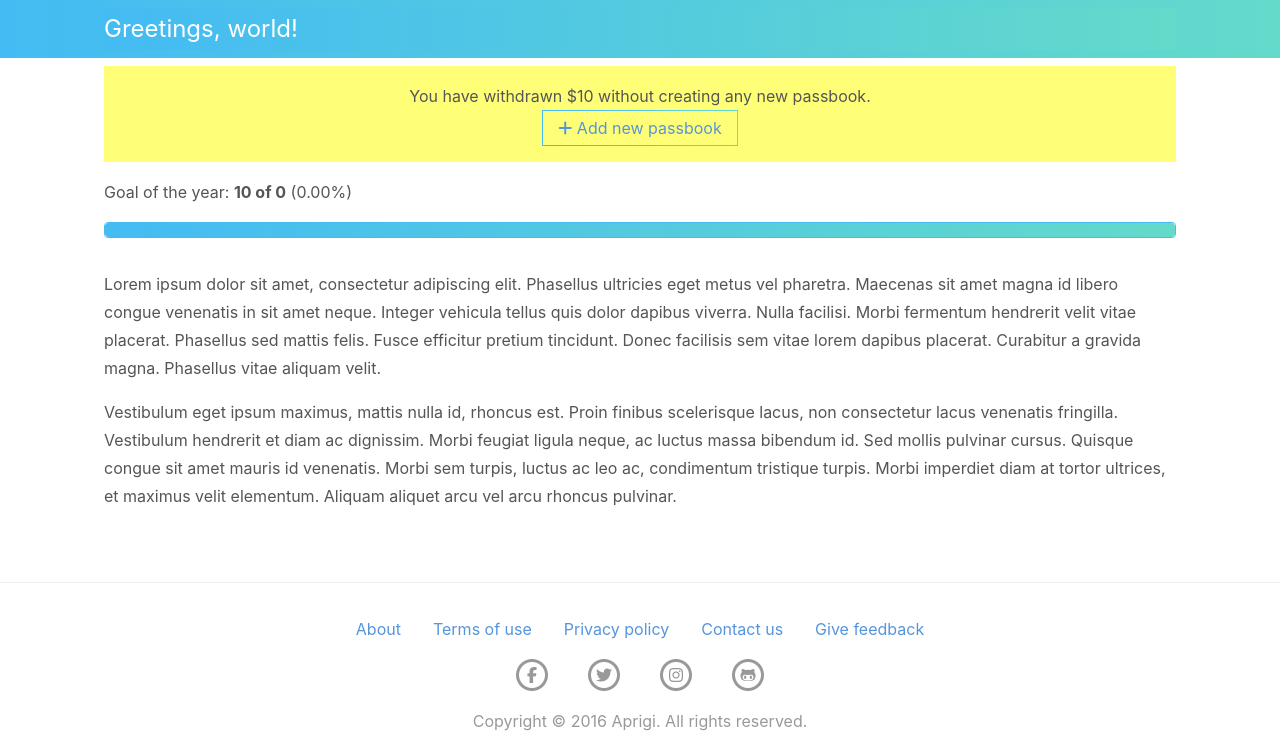
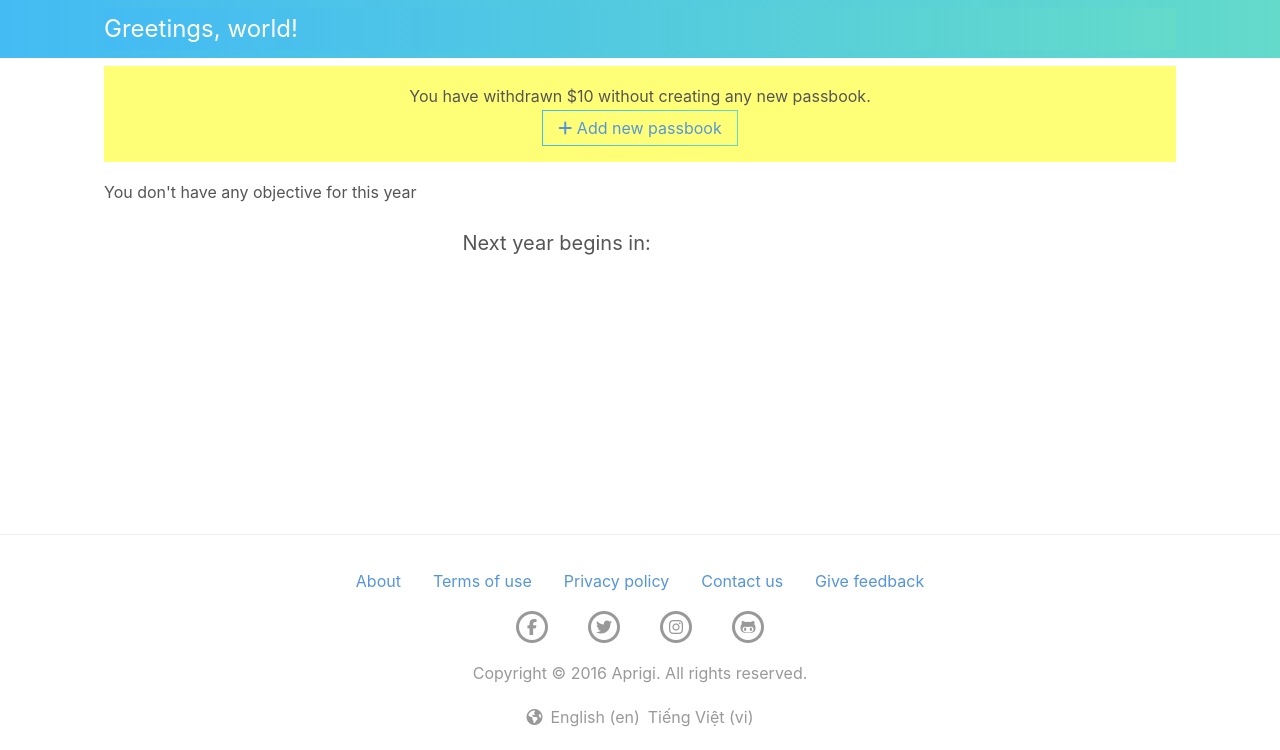
Before and after one commit to manhhomienbienthuy/aprigi, a Django app: page /en/ in a window 1280 px wide. Shown: the part 61-811 px from the top of the page. After the commit the page ends 788 px from the top, so only its background shows below. Run offline with Django 3.2, Linux system fonts and the light colour scheme; tables that the repository leaves empty hold one stand-in row (values such as "Sample post"); style sheets or scripts are compiled from the project's sources; some libraries are stand-ins or nearby versions.

Commit message:
Change homepage and add countdown

```diff
--- a/static_src/js/vpyeu.js
+++ b/static_src/js/vpyeu.js
@@ -9,11 +9,19 @@
 'use strict';
 
 requirejs.config({
+    shim: {
+        'jquery': [],
+        'lodash': [],
+        'jquery.countdown': ['jquery']
+    },
     paths: {
         'jquery': '//ajax.googleapis.com/ajax/libs/jquery/2.2.2/jquery.min',
+        'jquery.countdown': '//cdnjs.cloudflare.com/ajax/libs/jquery.countdown/2.1.0/jquery.countdown.min',
+        'lodash': '//cdnjs.cloudflare.com/ajax/libs/lodash.js/4.13.1/lodash.min',
         'mobile-menu': 'mod/mobile-menu',
         'scroll-top': 'mod/scroll-top',
-        'language-switch': 'mod/language-switch'
+        'language-switch': 'mod/language-switch',
+        'countdown': 'mod/countdown'
     }
 });
 
@@ -29,9 +37,18 @@ define(() => {
                         html.offsetHeight);
     }
 
+    function hasClass(className) {
+         //return a boolean
+        return !!document.getElementsByClassName( className ).length;
+    }
+
     if (getPageHeight() > window.innerHeight * 2) {
         mods.push('scroll-top');
     }
 
+    if (hasClass('countdown')) {
+        mods.push('countdown');
+    }
+
     requirejs(mods);
 });
--- /dev/null
+++ b/static_src/scss/_countdown.scss
@@ -0,0 +1,111 @@
+.countdown {
+    margin: 0 auto;
+    width: 100%;
+    font-size: 1.25rem;
+
+    @include respond-min($screen-medium) {
+        width: 355/16 + rem;
+    }
+
+    .countdown-container {
+        height: 100/16 + rem;
+
+        @include respond-min($screen-medium) {
+            height: 130/16 + rem;
+        }
+    }
+
+    .time {
+        position: relative;
+        display: inline-block;
+        height: 70/16 + rem;
+        width: 3rem;
+        text-align: center;
+        border-radius: 0.5rem;
+        box-shadow: 0 0 0.8rem 0 darken($bg-gray, 30%);
+        perspective: 479/16 + rem;
+        backface-visibility: hidden;
+        transform: translateZ(0);
+
+        @include respond-min($screen-medium) {
+            height: 95/16 + rem;
+            width: 65/16 + rem;
+        }
+    }
+
+    .count {
+        position: absolute;
+        top: 0;
+        display: block;
+        width: 100%;
+        overflow: hidden;
+        font-family: $condensed-font;
+        font-size: 1.5em;
+        line-height: 70/16 + rem;
+        color: $bg-gray;
+        text-align: center;
+        text-shadow: 0 0 0.8rem darken($bg-gray, 50%);
+        background: darken($bg-gray, 90%);
+        transform: translateZ(0);
+        transform-style: flat;
+
+        @include respond-min($screen-medium) {
+            font-size: 2em;
+            line-height: 2.4em;
+        }
+
+        &.top {
+            height: 50%;
+            border-top: 1px solid $text-default;
+            border-bottom: 1px $gray-line;
+            border-radius: 0.5rem 0.5rem 0 0;
+            transform-origin: 50% 100%;
+
+            &.curr {
+                z-index: 3;
+                transform: rotateX(0deg);
+            }
+        }
+
+        &.bottom {
+            height: 50%;
+            top: 50%;
+            line-height: 0;
+            background-image: linear-gradient($text-default, transparent);
+            border-top: 1px solid $black;
+            border-bottom: 1px solid $black;
+            border-radius: 0 0 0.5rem 0.5rem;
+            transform-origin: 50% 0;
+
+            &.next {
+                z-index: 2;
+                transform: rotateX(90deg);
+            }
+        }
+    }
+
+    .label {
+        position: absolute;
+        top: 72/16 + rem;
+        display: block;
+        width: 100%;
+        margin-top: 0.5rem;
+        font-size: 0.8em;
+
+        @include respond-min($screen-medium) {
+            top: 95/16 + rem;
+            font-size: normal;
+        }
+    }
+
+    .flip {
+        .count.curr.top {
+            transition: all 250ms ease-in-out;
+            transform: rotateX(-90deg);
+        }
+        .count.next.bottom {
+            transition: all 250ms ease-in-out 250ms;
+            transform: rotateX(0deg);
+        }
+    }
+}
--- a/static_src/scss/_utils.scss
+++ b/static_src/scss/_utils.scss
@@ -2,6 +2,7 @@
 $text-default: #555;
 $text-light: #999;
 $white: #fff; // Confusing, but in some cases, this can be set to a dark color
+$black: #000;
 $text-blue: #5595db;
 $bg-blue: #44bbf3;
 $bg-green: #63daca;
@@ -21,6 +22,7 @@ $screen-large: 70em;
 $serif: "Palatino Linotype", "Book Antiqua", Palatino, serif;
 $sans-serif: -apple-system, BlinkMacSystemFont, "Segoe UI", "Roboto", "Oxygen", "Ubuntu", "Cantarell", "Fira Sans", "Droid Sans", sans-serif;
 $monospace: Menlo, Monaco, Consolas, "Courier New", monospace;
+$condensed-font: Oswald, sans-serif;
 
 // Media queries mixins
 @mixin respond-min ($width) {
--- a/static_src/scss/vpyeu.scss
+++ b/static_src/scss/vpyeu.scss
@@ -14,6 +14,7 @@
 @import 'forms';
 @import 'tables';
 @import 'buttons';
+@import 'countdown';
 @import 'layout';
 @import 'others';
 @import 'print';
--- a/templates/base.html
+++ b/templates/base.html
@@ -19,6 +19,7 @@
 
     <link rel="stylesheet" href="{% static 'css/vpyeu.css' %}">
     <link rel="stylesheet" href="//maxcdn.bootstrapcdn.com/font-awesome/latest/css/font-awesome.min.css">
+    <link rel="stylesheet" href="https://fonts.googleapis.com/css?family=Oswald&text=0123456789">
   </head>
 
   <body class="{% block body_class %}{% endblock %}">
--- a/templates/homepage.html
+++ b/templates/homepage.html
@@ -26,29 +26,37 @@
       </div>
     {% endif %}
 
-    <p>
-      Goal of the year: <strong>{{ current }} of {{ objective }}</strong>
-      ({{ percentage }})
-    </p>
-    <progress value="{{ current|unlocalize }}" max="{{ objective|unlocalize }}"></progress>
+    {% if objective %}
+      <p>
+        {% blocktrans %}
+          Objective of the year:
+          <strong>${{ current }} of ${{ objective }}</strong>
+          ({{ percentage }})
+        {% endblocktrans %}
+      </p>
+      <progress value="{{ current|unlocalize }}"
+                max="{{ objective|unlocalize }}">
+      </progress>
+    {% else %}
+      <p>{% trans "You don't have any objective for this year" %}</p>
+    {% endif %}
 
-    <p>Lorem ipsum dolor sit amet, consectetur adipiscing
-      elit. Phasellus ultricies eget metus vel pharetra. Maecenas sit
-      amet magna id libero congue venenatis in sit amet neque. Integer
-      vehicula tellus quis dolor dapibus viverra. Nulla
-      facilisi. Morbi fermentum hendrerit velit vitae
-      placerat. Phasellus sed mattis felis. Fusce efficitur pretium
-      tincidunt. Donec facilisis sem vitae lorem dapibus
-      placerat. Curabitur a gravida magna. Phasellus vitae aliquam
-      velit.</p>
-    <p>Vestibulum eget ipsum maximus, mattis nulla id, rhoncus
-      est. Proin finibus scelerisque lacus, non consectetur lacus
-      venenatis fringilla. Vestibulum hendrerit et diam ac
-      dignissim. Morbi feugiat ligula neque, ac luctus massa bibendum
-      id. Sed mollis pulvinar cursus. Quisque congue sit amet mauris
-      id venenatis. Morbi sem turpis, luctus ac leo ac, condimentum
-      tristique turpis. Morbi imperdiet diam at tortor ultrices, et
-      maximus velit elementum. Aliquam aliquet arcu vel arcu rhoncus
-      pulvinar.</p>
+    <div class="countdown">
+      <p>
+        {% trans "Next year begins in" %}:
+      </p>
+      <div class="countdown-container" id="countdown"
+           data-labels='["{% trans 'weeks' %}", "{% trans 'days' %}", "{% trans 'hours' %}", "{% trans 'minutes' %}", "{% trans 'seconds' %}"]'>
+      </div>
+    </div>
+    <script type="text/html" id="countdown-template">
+      <div class="time <%= label %>">
+        <span class="count curr top"><%= curr %></span>
+        <span class="count next top"><%= next %></span>
+        <span class="count next bottom"><%= next %></span>
+        <span class="count curr bottom"><%= curr %></span>
+        <span class="label"><%= label %></span>
+      </div>
+    </script>
   </div>
 {% endblock %}
```
Also changed, not shown: static_src/js/mod/countdown.js (added, +93 -0 lines), locale/vi/LC_MESSAGES/django.po.
